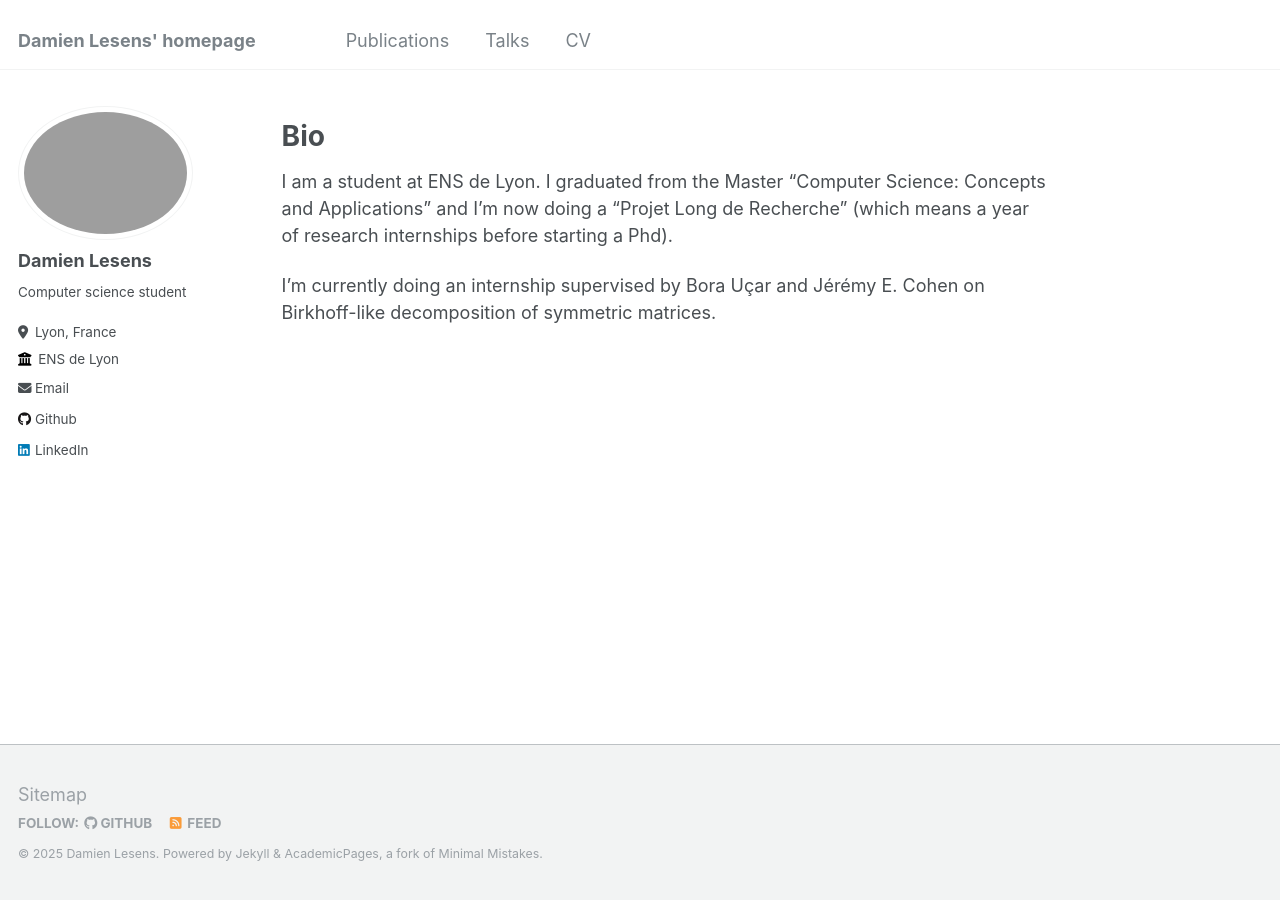
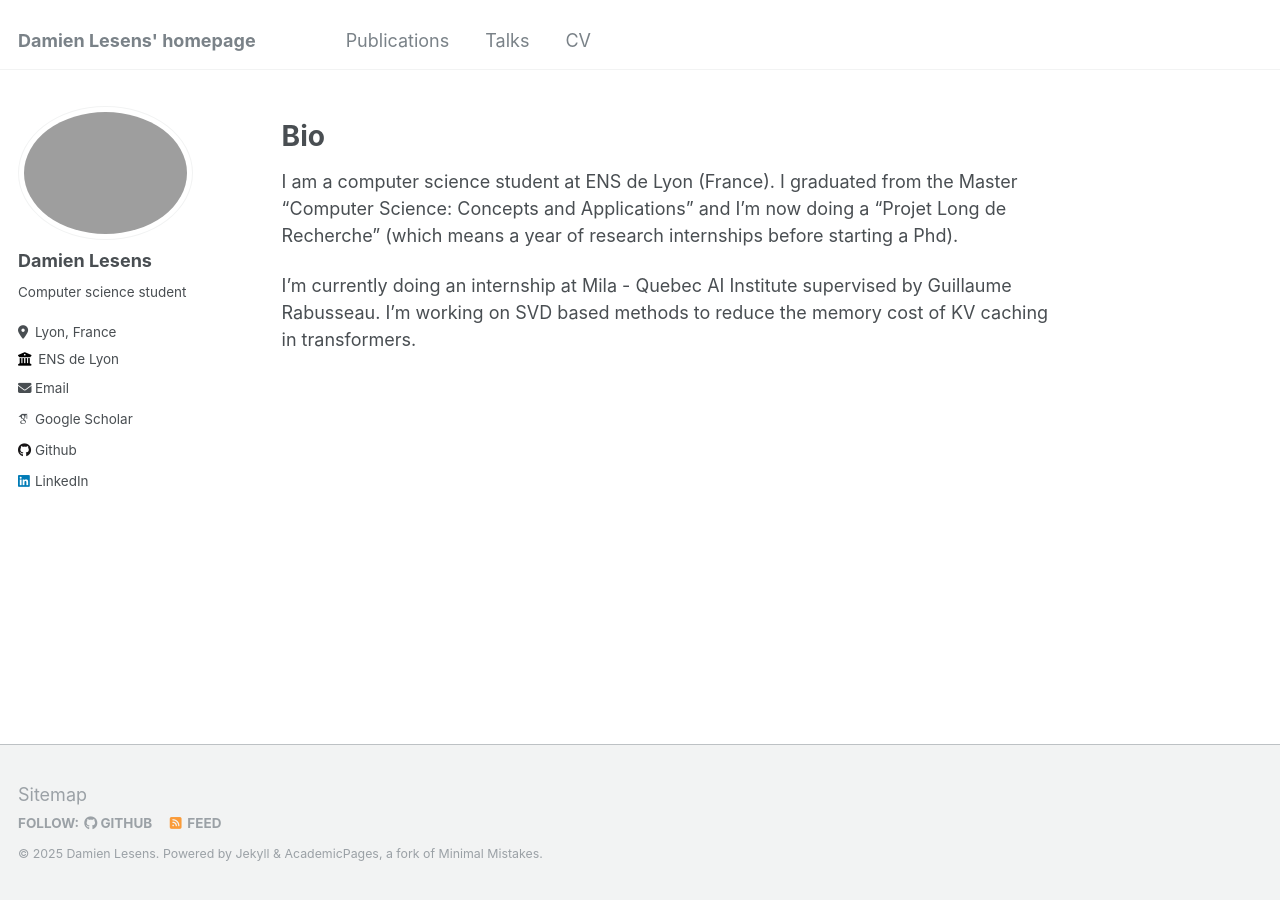
Before and after one commit to DamienLesens/DamienLesens.github.io, a Jekyll site: the page built from _pages/about.md, in a window 1280 px wide. Built offline with Jekyll 4.4.1, drawn with Linux system fonts in a browser that asks for light colours; some web fonts are replaced.

Commit message:
update bio

```diff
--- a/_config.yml
+++ b/_config.yml
@@ -32,7 +32,7 @@ author:
 
   # Academic websites
   arxiv            : # URL - Update with the correct link to your profile
-  googlescholar    : # "https://scholar.google.com/citations?user=PS_CX0AAAAAJ"
+  googlescholar    : "https://scholar.google.ca/citations?user=3FZ6S20AAAAJ"# "https://scholar.google.com/citations?user=PS_CX0AAAAAJ"
   impactstory      : # URL
   orcid            : # "http://orcid.org/yourorcidurl"
   semantic         : # URL
@@ -337,4 +337,4 @@ compress_html:
     envs: development
 
 # Theme
-minimal_mistakes_skin: "dark" # "air", "aqua", "contrast", "dark", "dirt", "neon", "mint", "plum", "sunrise"
+minimal_mistakes_skin: "aqua" # "air", "aqua", "contrast", "dark", "dirt", "neon", "mint", "plum", "sunrise"
--- a/_pages/about.md
+++ b/_pages/about.md
@@ -10,10 +10,9 @@ redirect_from:
 Bio
 ======
 
-I am a student at ENS de Lyon. I graduated from the Master "Computer Science: Concepts and Applications"  and I'm now doing a "Projet Long de Recherche" (which means a year of research internships before starting a Phd).
+I am a computer science student at ENS de Lyon (France). I graduated from the Master "Computer Science: Concepts and Applications"  and I'm now doing a "Projet Long de Recherche" (which means a year of research internships before starting a Phd).
 
-I'm currently doing an internship supervised by Bora Uçar and Jérémy E. Cohen on Birkhoff-like decomposition of
-symmetric matrices.
+I'm currently doing an internship at Mila - Quebec AI Institute supervised by Guillaume Rabusseau. I'm working on SVD based methods to reduce the memory cost of KV caching in transformers.
 
 
 <!-- This is the front page of a website that is powered by the [Academic Pages template](https://github.com/academicpages/academicpages.github.io) and hosted on GitHub pages. [GitHub pages](https://pages.github.com) is a free service in which websites are built and hosted from code and data stored in a GitHub repository, automatically updating when a new commit is made to the respository. This template was forked from the [Minimal Mistakes Jekyll Theme](https://mmistakes.github.io/minimal-mistakes/) created by Michael Rose, and then extended to support the kinds of content that academics have: publications, talks, teaching, a portfolio, blog posts, and a dynamically-generated CV. You can fork [this repository](https://github.com/academicpages/academicpages.github.io) right now, modify the configuration and markdown files, add your own PDFs and other content, and have your own site for free, with no ads! An older version of this template powers my own personal website at [stuartgeiger.com](http://stuartgeiger.com), which uses [this Github repository](https://github.com/staeiou/staeiou.github.io).
```
